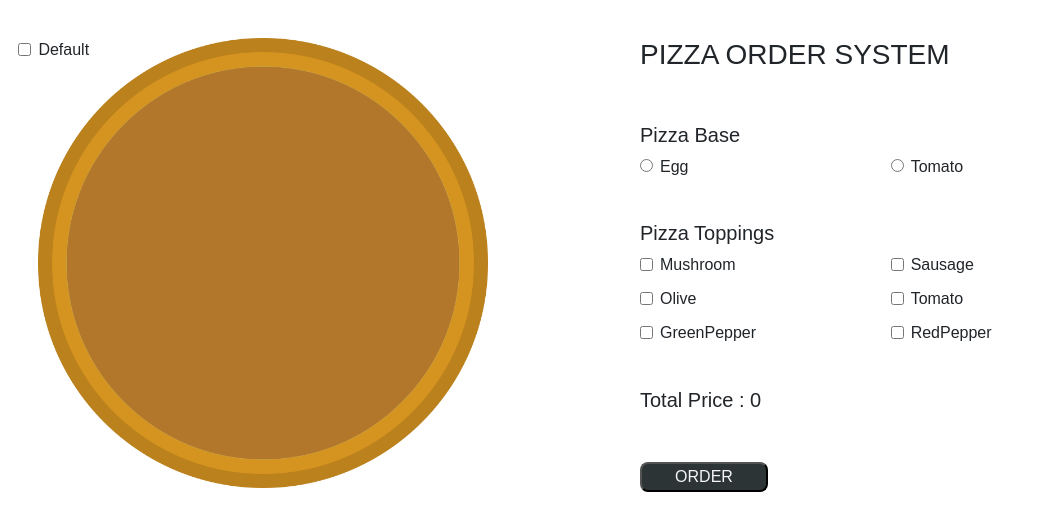
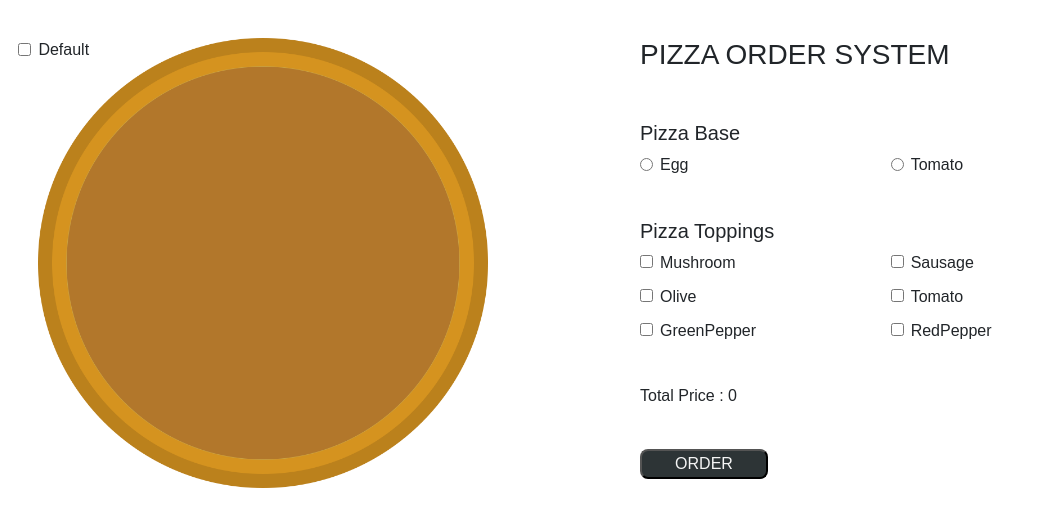
Before and after one commit to Pramod94/Pizza, a React (Create React App) app: page / in a window 1280 px wide. Shown: the top 530 px of the page, without its empty margins (0-1037 px from the left). Built offline with nearby package versions, Linux system fonts and the light colour scheme.

Commit message:
Calculated Total

```diff
--- a/src/App.js
+++ b/src/App.js
@@ -6,6 +6,7 @@ import Constants from './Constants';
 import Pizza from './Components/Pizza_Image/Image';
 import Order from './Components/Pizza_Order/Order';
 import Toggle from './Components/Default/Default';
+import Total from './Components/Total/Total';
 import 'bootstrap/dist/css/bootstrap.css';
 import './App.css';
 
@@ -28,57 +29,22 @@ class App extends Component {
 
   handleBaseChange = (e, content) => {
     let oldBase = [...this.state.displayContents.base];
-    const data = {...this.state.displayContents};
-    // content.ischecked = e.target.defaultChecked;
-    // data.base = {...data.base,...content}
-    // this.setState({displayContents : Object.assign(data,data.base)})
+    const data = { ...this.state.displayContents };
     const newBase = oldBase.map(base => {
       if (content.name == base.name) {
         base.ischecked = e.target.checked;
         return base;
       } else {
-
         base.ischecked = false;
         return base;
       }
     })
-
     this.setState({ displayContents: { base: newBase, toppings: data.toppings } });
-
-    // if(this.state.displayContents.ischecked){
-    //   switch (e.target.type) {
-    //     case 'radio':
-    //       Constants.baseTotal = val;
-    //       Constants.baseImages = content.image;
-    //       break;
-    //     case 'checkbox':
-    //       if (e.target.checked) {
-    //         Constants.toppingsTotal += val;
-    //         Constants.toppingsImages.push(content.image);
-    //       } else {
-    //         Constants.toppingsTotal -= val;
-    //         let imgIndex = Constants.toppingsImages.indexOf(content.image);
-    //         Constants.toppingsImages.splice(imgIndex, 1);
-    //       }
-    //       break;
-
-    //     default: console.log("Default Case");
-    //   }
-    // }
-
-    // this.setState({
-    //   total: Constants.baseTotal + Constants.toppingsTotal,
-    //   pizzaImage: [Constants.baseImages, ...Constants.toppingsImages]
-    // })
-
   }
 
-  handleToppingsChange = (e,content) => {
+  handleToppingsChange = (e, content) => {
     let oldToppings = [...this.state.displayContents.toppings];
-    const data = {...this.state.displayContents};
-    // content.ischecked = e.target.defaultChecked;
-    // data.base = {...data.base,...content}
-    // this.setState({displayContents : Object.assign(data,data.base)})
+    const data = { ...this.state.displayContents };
     const newToppings = oldToppings.map(topping => {
       if (content.name == topping.name) {
         topping.ischecked = e.target.checked;
@@ -137,8 +103,8 @@ class App extends Component {
               <Toppings toppings={this.state.displayContents.toppings}
                 toppingsChange={this.handleToppingsChange}
               />
-
-              <h5>{Constants.total}{this.state.total}</h5>
+              {/* <h5>{Constants.total}{this.state.total}</h5> */}
+              <Total total={this.state.displayContents}/>
               <button className="order-button"
                 onClick={this.handleOrder}
               >{Constants.button}</button>
--- /dev/null
+++ b/src/Components/Total/Total.js
@@ -0,0 +1,27 @@
+import React from 'react';
+import Constants from '../../Constants';
+
+function Total(props) {
+
+  if (Object.keys(props.total).length !== 0) {
+    props.total.base.map(base => {
+      if (base.ischecked) {
+        Constants.finalTotal = Number(base.price);
+      }
+    })
+
+    props.total.toppings.map(topping => {
+      if (topping.ischecked) {
+        Constants.finalTotal += Number(topping.price);
+      }
+    })
+  }
+
+  return (
+    <div>
+      {Constants.total} {Constants.finalTotal}
+    </div>
+  )
+}
+
+export default Total;
--- a/src/Constants.js
+++ b/src/Constants.js
@@ -6,6 +6,7 @@ export default {
   heading : "PIZZA ORDER SYSTEM",
   total : "Total Price : ",
   button : "ORDER",
+  finalTotal : 0,
 
   //Pizza Base
   baseName : "Pizza Base",
```
